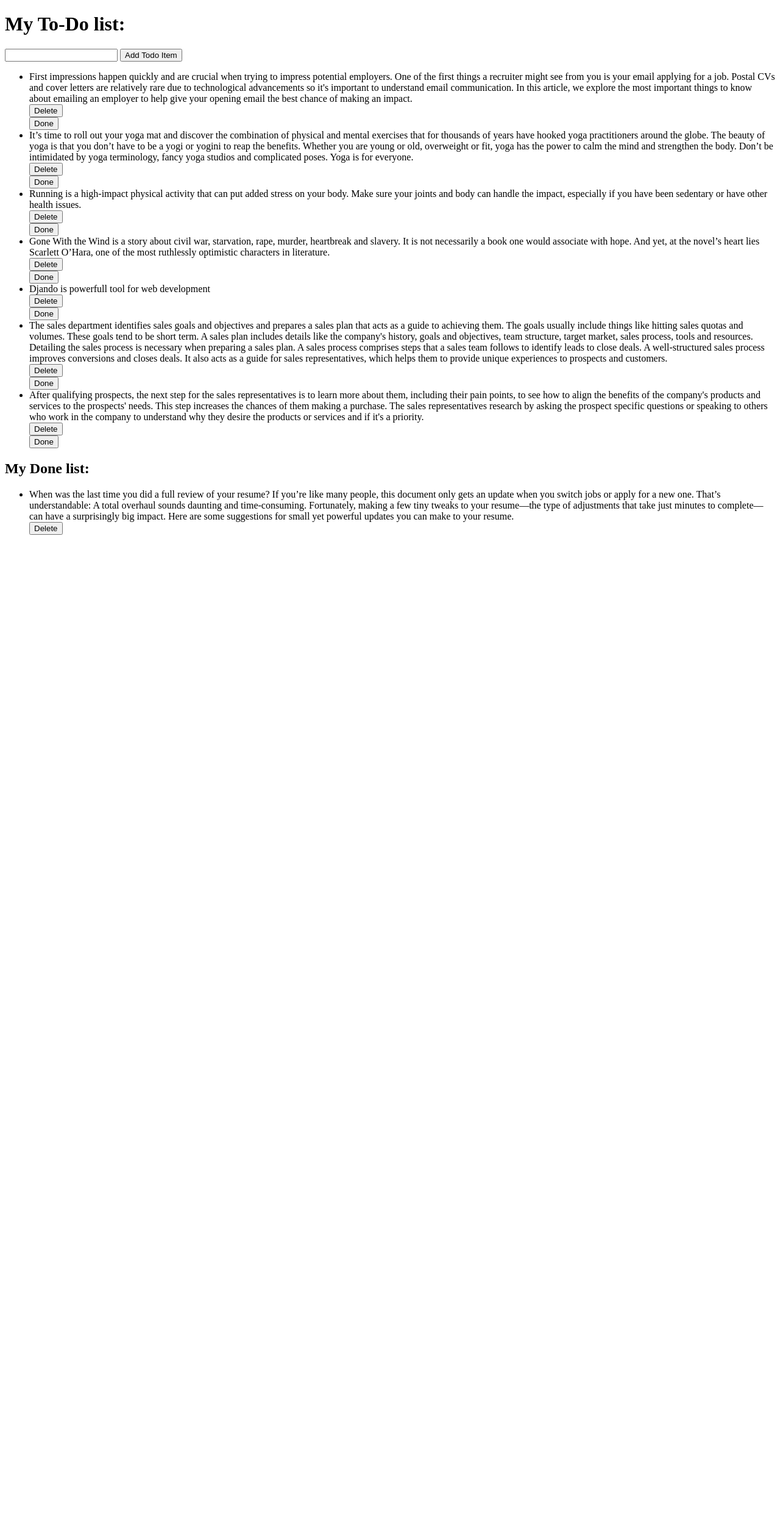
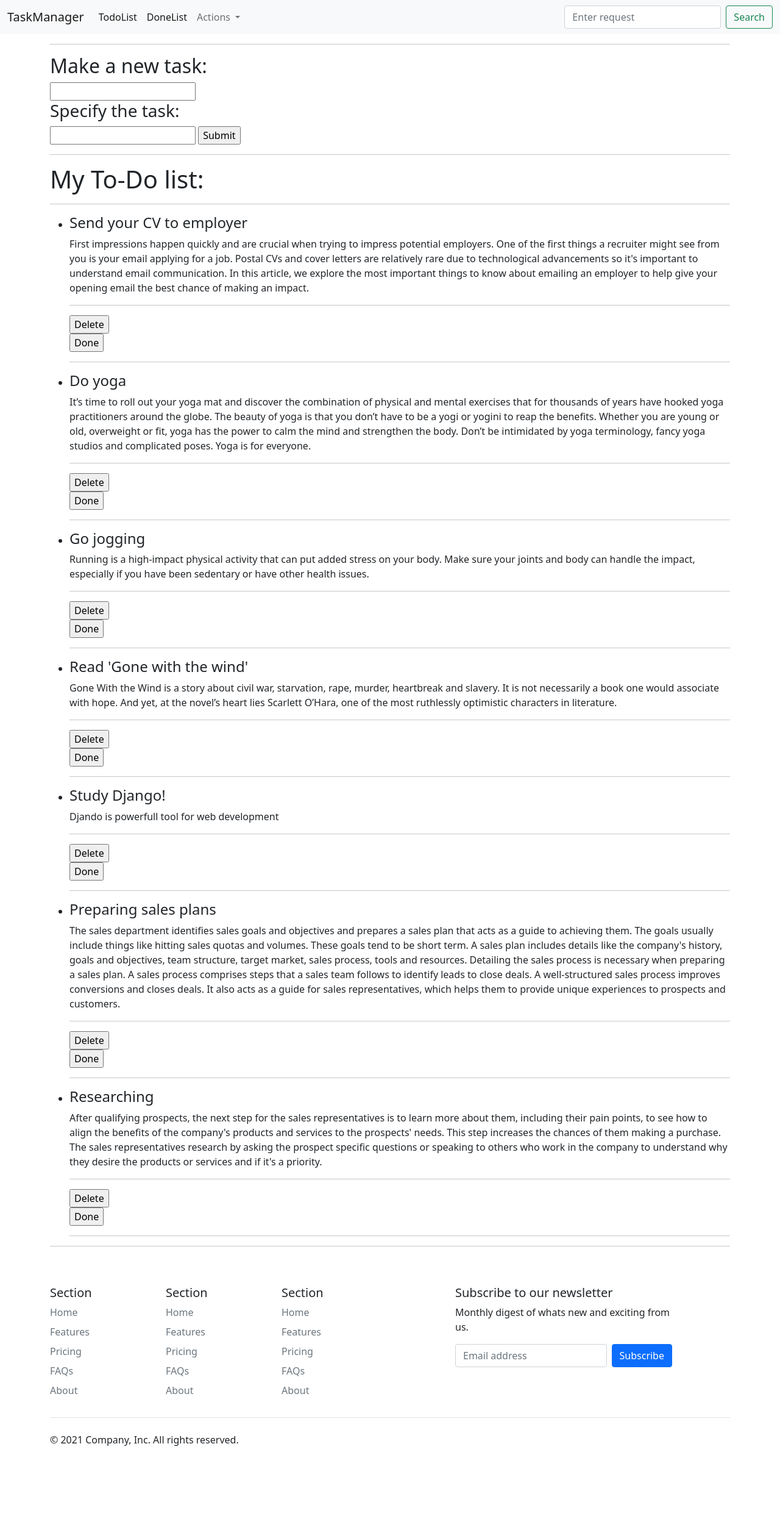
Before and after one commit to PetruccioU/tododjangolist, a Django app: page / in a window 1280 px wide. Shown: the whole page at 61% size. Before the commit the page ends 877 px from the top, so only its background shows below. Run offline with Django 4.2, Linux system fonts and the light colour scheme; data comes from the database, SQL or seed files in the repository; both versions use the stored data as it was after the commit; some libraries are stand-ins or nearby versions.

Commit message:
more styles, done list page, added. made html base2

```diff
--- /dev/null
+++ b/todoproject/templates/base2.html
@@ -0,0 +1,129 @@
+<!doctype html>
+<html lang="ru">
+  <head>
+    <!-- Required meta tags -->
+    <meta charset="utf-8">
+    <meta name="viewport" content="width=device-width, initial-scale=1">
+
+    <!-- Bootstrap CSS -->
+    <link href="https://cdn.jsdelivr.net/npm/bootstrap@5.1.3/dist/css/bootstrap.min.css" rel="stylesheet" integrity="sha384-1BmE4kWBq78iYhFldvKuhfTAU6auU8tT94WrHftjDbrCEXSU1oBoqyl2QvZ6jIW3" crossorigin="anonymous">
+
+    <title>Task manager</title>
+  </head>
+  <body>
+    <nav class="navbar navbar-expand-lg navbar-light bg-light">
+      <div class="container-fluid">
+        <a class="navbar-brand" href="{% url 'home' %}">TaskManager</a>
+        <button class="navbar-toggler" type="button" data-bs-toggle="collapse" data-bs-target="#navbarSupportedContent" aria-controls="navbarSupportedContent" aria-expanded="false" aria-label="Toggle navigation">
+          <span class="navbar-toggler-icon"></span>
+        </button>
+        <div class="collapse navbar-collapse" id="navbarSupportedContent">
+          <ul class="navbar-nav me-auto mb-2 mb-lg-0">
+            <li class="nav-item">
+              <a class="nav-link active" aria-current="page" href="{% url 'home' %}">TodoList</a>
+            </li>
+            <li class="nav-item">
+              <a class="nav-link active" aria-current="page" href="{% url 'donelist' %}">DoneList</a>
+            </li>
+            <li class="nav-item dropdown">
+              <a class="nav-link dropdown-toggle" href="#" id="navbarDropdown" role="button" data-bs-toggle="dropdown" aria-expanded="false">
+                Actions
+              </a>
+              <ul class="dropdown-menu" aria-labelledby="navbarDropdown">
+                <li><a class="dropdown-item" href="{% url 'home' %}">Add a task</a></li>
+                <li><a class="dropdown-item" href="#">Adjust task</a></li>
+                <li><hr class="dropdown-divider"></li>
+                <li><a class="dropdown-item" href="#">Delete task</a></li>
+              </ul>
+            </li>
+            <!--<li class="nav-item">
+              <a class="nav-link disabled">Disabled</a>
+            </li>-->
+          </ul>
+          <form class="d-flex">
+            <input class="form-control me-2" type="search" placeholder="Enter request" aria-label="Search">
+            <button class="btn btn-outline-success" type="submit">Search</button>
+          </form>
+        </div>
+      </div>
+    </nav>
+
+
+    <div class="container">
+        {% block content %}{% endblock %}
+        </div><!-- Optional JavaScript; choose one of the two! -->
+
+    <!-- Option 1: Bootstrap Bundle with Popper -->
+    <script src="https://cdn.jsdelivr.net/npm/bootstrap@5.1.3/dist/js/bootstrap.bundle.min.js" integrity="sha384-ka7Sk0Gln4gmtz2MlQnikT1wXgYsOg+OMhuP+IlRH9sENBO0LRn5q+8nbTov4+1p" crossorigin="anonymous"></script>
+
+    <!-- Option 2: Separate Popper and Bootstrap JS -->
+    <!--
+    <script src="https://cdn.jsdelivr.net/npm/@popperjs/core@2.10.2/dist/umd/popper.min.js" integrity="sha384-7+zCNj/IqJ95wo16oMtfsKbZ9ccEh31eOz1HGyDuCQ6wgnyJNSYdrPa03rtR1zdB" crossorigin="anonymous"></script>
+    <script src="https://cdn.jsdelivr.net/npm/bootstrap@5.1.3/dist/js/bootstrap.min.js" integrity="sha384-QJHtvGhmr9XOIpI6YVutG+2QOK9T+ZnN4kzFN1RtK3zEFEIsxhlmWl5/YESvpZ13" crossorigin="anonymous"></script>
+    -->
+    <div class="container">
+      <footer class="py-5">
+        <div class="row">
+          <div class="col-2">
+            <h5>Section</h5>
+            <ul class="nav flex-column">
+              <li class="nav-item mb-2"><a href="#" class="nav-link p-0 text-muted">Home</a></li>
+              <li class="nav-item mb-2"><a href="#" class="nav-link p-0 text-muted">Features</a></li>
+              <li class="nav-item mb-2"><a href="#" class="nav-link p-0 text-muted">Pricing</a></li>
+              <li class="nav-item mb-2"><a href="#" class="nav-link p-0 text-muted">FAQs</a></li>
+              <li class="nav-item mb-2"><a href="#" class="nav-link p-0 text-muted">About</a></li>
+            </ul>
+          </div>
+
+          <div class="col-2">
+            <h5>Section</h5>
+            <ul class="nav flex-column">
+              <li class="nav-item mb-2"><a href="#" class="nav-link p-0 text-muted">Home</a></li>
+              <li class="nav-item mb-2"><a href="#" class="nav-link p-0 text-muted">Features</a></li>
+              <li class="nav-item mb-2"><a href="#" class="nav-link p-0 text-muted">Pricing</a></li>
+              <li class="nav-item mb-2"><a href="#" class="nav-link p-0 text-muted">FAQs</a></li>
+              <li class="nav-item mb-2"><a href="#" class="nav-link p-0 text-muted">About</a></li>
+            </ul>
+          </div>
+
+          <div class="col-2">
+            <h5>Section</h5>
+            <ul class="nav flex-column">
+              <li class="nav-item mb-2"><a href="#" class="nav-link p-0 text-muted">Home</a></li>
+              <li class="nav-item mb-2"><a href="#" class="nav-link p-0 text-muted">Features</a></li>
+              <li class="nav-item mb-2"><a href="#" class="nav-link p-0 text-muted">Pricing</a></li>
+              <li class="nav-item mb-2"><a href="#" class="nav-link p-0 text-muted">FAQs</a></li>
+              <li class="nav-item mb-2"><a href="#" class="nav-link p-0 text-muted">About</a></li>
+            </ul>
+          </div>
+
+          <div class="col-4 offset-1">
+            <form>
+              <h5>Subscribe to our newsletter</h5>
+              <p>Monthly digest of whats new and exciting from us.</p>
+              <div class="d-flex w-100 gap-2">
+                <label for="newsletter1" class="visually-hidden">Email address</label>
+                <input id="newsletter1" type="text" class="form-control" placeholder="Email address">
+                <button class="btn btn-primary" type="button">Subscribe</button>
+              </div>
+            </form>
+          </div>
+        </div>
+
+        <div class="d-flex justify-content-between py-4 my-4 border-top">
+          <p>&copy; 2021 Company, Inc. All rights reserved.</p>
+          <ul class="list-unstyled d-flex">
+            <li class="ms-3"><a class="link-dark" href="#"><svg class="bi" width="24" height="24"><use xlink:href="#twitter"/></svg></a></li>
+            <li class="ms-3"><a class="link-dark" href="#"><svg class="bi" width="24" height="24"><use xlink:href="#instagram"/></svg></a></li>
+            <li class="ms-3"><a class="link-dark" href="#"><svg class="bi" width="24" height="24"><use xlink:href="#facebook"/></svg></a></li>
+          </ul>
+        </div>
+      </footer>
+    </div>
+
+
+    <script src="/docs/5.1/dist/js/bootstrap.bundle.min.js" integrity="sha384-ka7Sk0Gln4gmtz2MlQnikT1wXgYsOg+OMhuP+IlRH9sENBO0LRn5q+8nbTov4+1p" crossorigin="anonymous"></script>
+
+
+  </body>
+</html>
--- a/todoproject/templates/todolist.html
+++ b/todoproject/templates/todolist.html
@@ -1,44 +1,38 @@
-<!DOCTYPE html>
-<html lang="en">
-<head>
-    <meta charset="UTF-8">
-    <title>todoapp</title>
-</head>
-<body>
+{% extends 'base2.html' %}
+
+{% block title %}
+
+{% endblock %}
+
+{% block content %}
+
+    <hr>
+    <form action="/addTodoView/" method = "post">{% csrf_token %}
+        <h2>Make a new task:</h2>
+        <input type="text" name="title">
+        <h3>Specify the task:</h3>
+        <input type="text" name="content">
+        <input type="submit" value="Submit">
+    </form>
+    <hr>
     <h1>My To-Do list:</h1>
-
-    <form action="/addTodoView/" method = "post">{% csrf_token %}
-        <input type="text" name="content">
-        <input type="submit" value="Add Todo Item">
-    </form>
-
+    <hr>
     <ul>
     {% for i in all_items %}
-    <li>{{i.content}}
+    <li>
+        <h4>{{i.title}}</h4>
+        <p>{{i.content}}</p>
+        <hr>
         <form action="/deleteTodoItem/{{i.id}}/" method = "post">{% csrf_token %}
             <input type="submit" value="Delete">
         </form>
         <form action="/YourTodoDone/{{i.id}}/" method = "post">{% csrf_token %}
             <input type="submit" value="Done">
         </form>
-
+        <hr>
     </li>
     {% endfor %}
+    </ul>
+    <hr>
 
-    </ul>
-
-    <h2>My Done list:</h2>
-
-    <ul>
-    {% for j in all_done %}
-    <li>{{j.content}}
-        <form action="/deleteTodoItem/{{j.id}}/" method = "post">{% csrf_token %}
-            <input type="submit" value="Delete">
-        </form>
-
-    </li>
-    {% endfor %}
-
-    </ul>
-</body>
-</html>
+{% endblock %}
--- a/todoproject/todoapp/urls.py
+++ b/todoproject/todoapp/urls.py
@@ -1,10 +1,12 @@
 from django.contrib import admin
 from django.urls import path, re_path
-from .views import todoappView, addTodoView, deleteTodoView, archive, getYourTodoDone
+from .views import todoappView, addTodoView, deleteTodoView, archive
+from .views import getYourTodoDone, DoneList
 
 urlpatterns = [
 
     path('', todoappView, name='home'),
+    path('donelist/', DoneList, name='donelist'),
     path('addTodoView/',addTodoView),
     path('deleteTodoItem/<int:i>/', deleteTodoView),
     path('YourTodoDone/<int:i>/', getYourTodoDone),
--- a/todoproject/todoapp/views.py
+++ b/todoproject/todoapp/views.py
@@ -5,14 +5,19 @@ from .models import TodoListItem
 
 def todoappView(request):
     all_todo_items = TodoListItem.objects.filter(is_done=0)
-    all_done_items = TodoListItem.objects.filter(is_done =1 )
     return render(request, 'todolist.html',
-    {'all_items':all_todo_items,'all_done':all_done_items})
+    {'all_items':all_todo_items})
 # Create your views here.
 
+def DoneList(request):
+    all_done_items = TodoListItem.objects.filter(is_done=1)
+    return render(request, 'donelist.html',
+    {'all_done': all_done_items})
+
 def addTodoView(request):
-    x = request.POST['content']
-    new_item = TodoListItem(content = x)
+    x = request.POST['title']
+    y = request.POST['content']
+    new_item = TodoListItem(title = x, content = y)
     new_item.save()
     return redirect('home',permanent = True)
 
```
Also changed, not shown: todoproject/templates/donelist.html (added, +20 -0 lines), todoproject/db.sqlite3.
